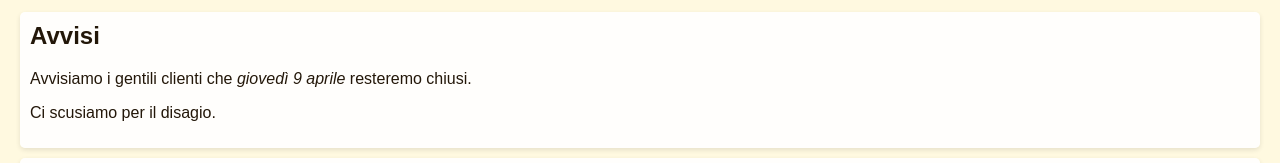
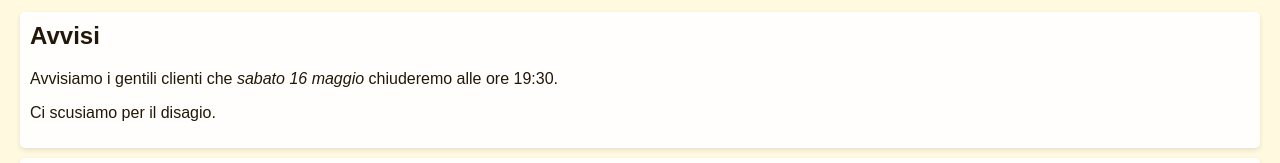
Before and after one commit to Thermopolium/website, a plain HTML site: page index.html in a window 1280 px wide. Shown: the part 195-358 px from the top of the page. Drawn offline with nearby package versions, Linux system fonts and the light colour scheme; no server answers.

Commit message:
New notice

```diff
--- a/index.html
+++ b/index.html
@@ -18,7 +18,7 @@
     <main>
         <section class="avvisi">
             <h2>Avvisi</h2>
-	    <p>Avvisiamo i gentili clienti che <em>giovedì 9 aprile</em> resteremo chiusi.</p>
+	    <p>Avvisiamo i gentili clienti che <em>sabato 16 maggio</em> chiuderemo alle ore 19:30.</p>
 	    <p>Ci scusiamo per il disagio.</p>
             <!--<p>La gelateria di Solduno cambia gestione! Saremo aperti a partire da sabato 7 febbraio 2026.</p>
 	    <p>Sabato 21 febbraio vi aspettiamo per brindare insieme all'inizio di questa nuova avventura!-->
```
